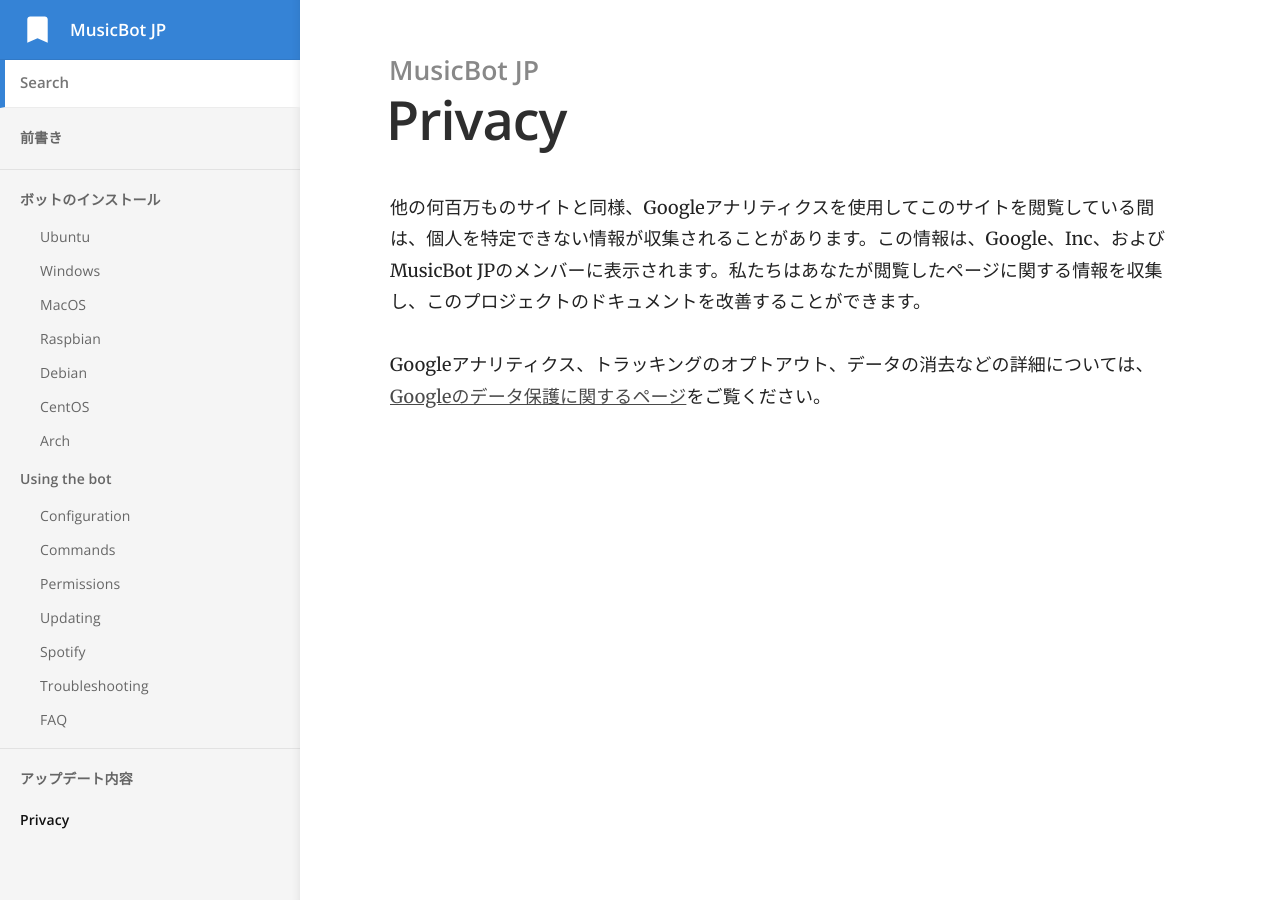
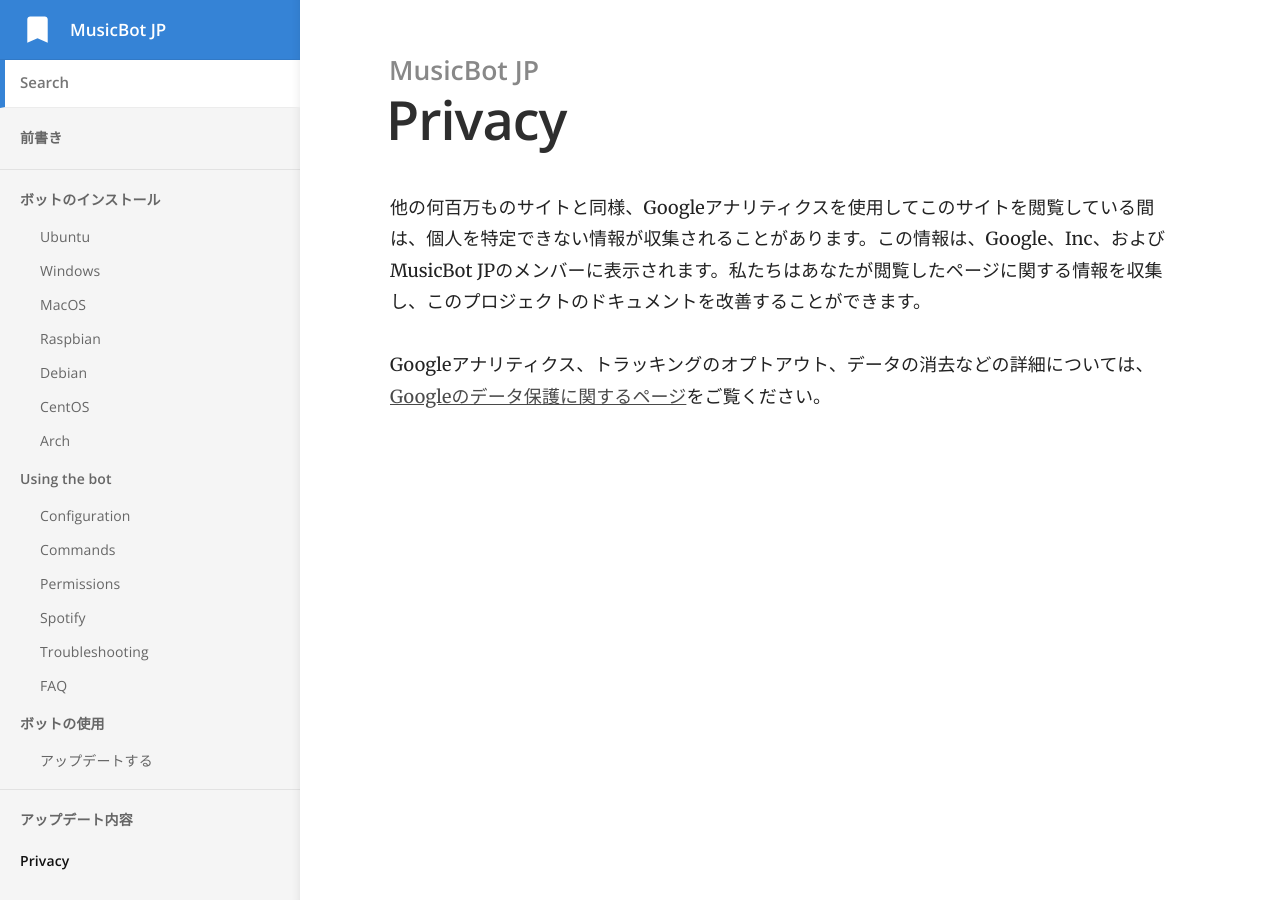
Before and after one commit to ritokun/MusicBot-1, a Jekyll site: the page built from privacy.md, in a window 1280 px wide. Built offline with Jekyll 4.4.1, drawn with Linux system fonts in a browser that asks for light colours.

Commit message:
Update updating.md

```diff
--- a/_docs/using/updating.md
+++ b/_docs/using/updating.md
@@ -1,10 +1,10 @@
 ---
-title: Updating
-category: Using the bot
+title: アップデートする
+category: ボットの使用
 order: 4
 ---
 
-![GitHub release](https://img.shields.io/github/release/Just-Some-Bots/MusicBot.svg?style=flat-square)
+![GitHub release](https://img.shields.io/github/release/kosugikun/MusicBot.svg?style=flat-square)
 
 Before updating, make sure to read the [latest changes](/changelog), as some behaviour may have changed significantly.
 
```
